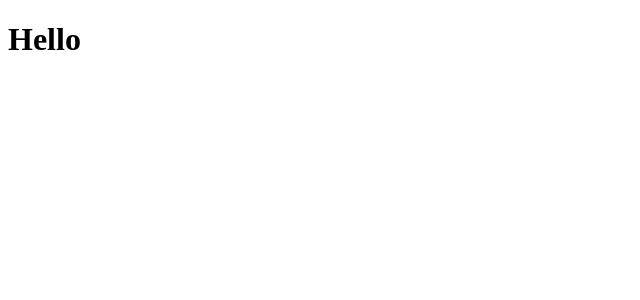
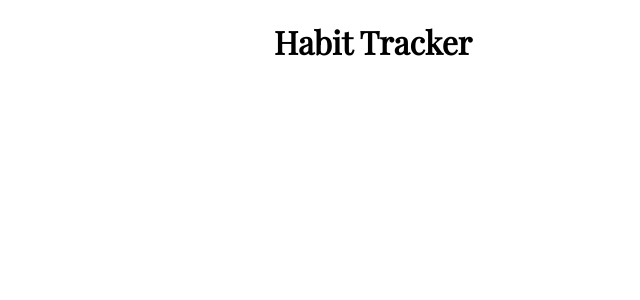
Before and after one commit to laraxlara/habit_tracker, a React (Create React App) app: page / in a window 1280 px wide. Shown: the top 300 px of the page, without its empty margins (0-640 px from the left). Built offline with nearby package versions, Linux system fonts and the light colour scheme.

Commit message:
Setting layout, home page and header

```diff
--- a/src/App.js
+++ b/src/App.js
@@ -1,9 +1,11 @@
+import Home from "./pages/home";
 
+import '../src/styles/App.css'
 
 function App() {
   return (
     <div className="App">
-      <h1>Hello</h1>
+      <Home />
     </div>
   );
 }
--- a/src/components/Header/Header.js
+++ b/src/components/Header/Header.js
@@ -0,0 +1,16 @@
+import React from 'react'
+import { Container } from '@mui/material';
+
+import '../../styles/Header.css'
+
+const Header = () => {
+  return (
+    <header>
+      <Container maxWidth='xl'>
+        <h1>Habit Tracker</h1>
+      </Container>
+    </header>
+  )
+}
+
+export default Header
--- /dev/null
+++ b/src/components/layout.js
@@ -0,0 +1,17 @@
+import React from 'react'
+import Header from './Header/Header'
+
+import '../styles/layout.css'
+
+const Layout = ({ children }) => {
+  return (
+    <>
+      <div className='main'>
+        <Header />
+        {children}
+      </div>
+    </>
+  )
+}
+
+export default Layout
--- /dev/null
+++ b/src/pages/home.js
@@ -0,0 +1,12 @@
+import React from 'react'
+import Layout from '../components/layout'
+
+const Home = () => {
+  return (
+    <Layout>
+
+    </Layout>
+  )
+}
+
+export default Home
--- /dev/null
+++ b/src/styles/App.css
@@ -0,0 +1,5 @@
+* {
+    margin: 0;
+    padding: 0;
+    box-sizing: border-box;
+}
--- /dev/null
+++ b/src/styles/Header.css
@@ -0,0 +1,9 @@
+@import url('https://fonts.googleapis.com/css2?family=Playfair+Display&display=swap');
+
+header {
+    margin: 20px 250px;
+}
+
+h1 {
+    font-family: 'Playfair Display', serif;
+}
```
Also changed, not shown: src/styles/layout.css (added).
